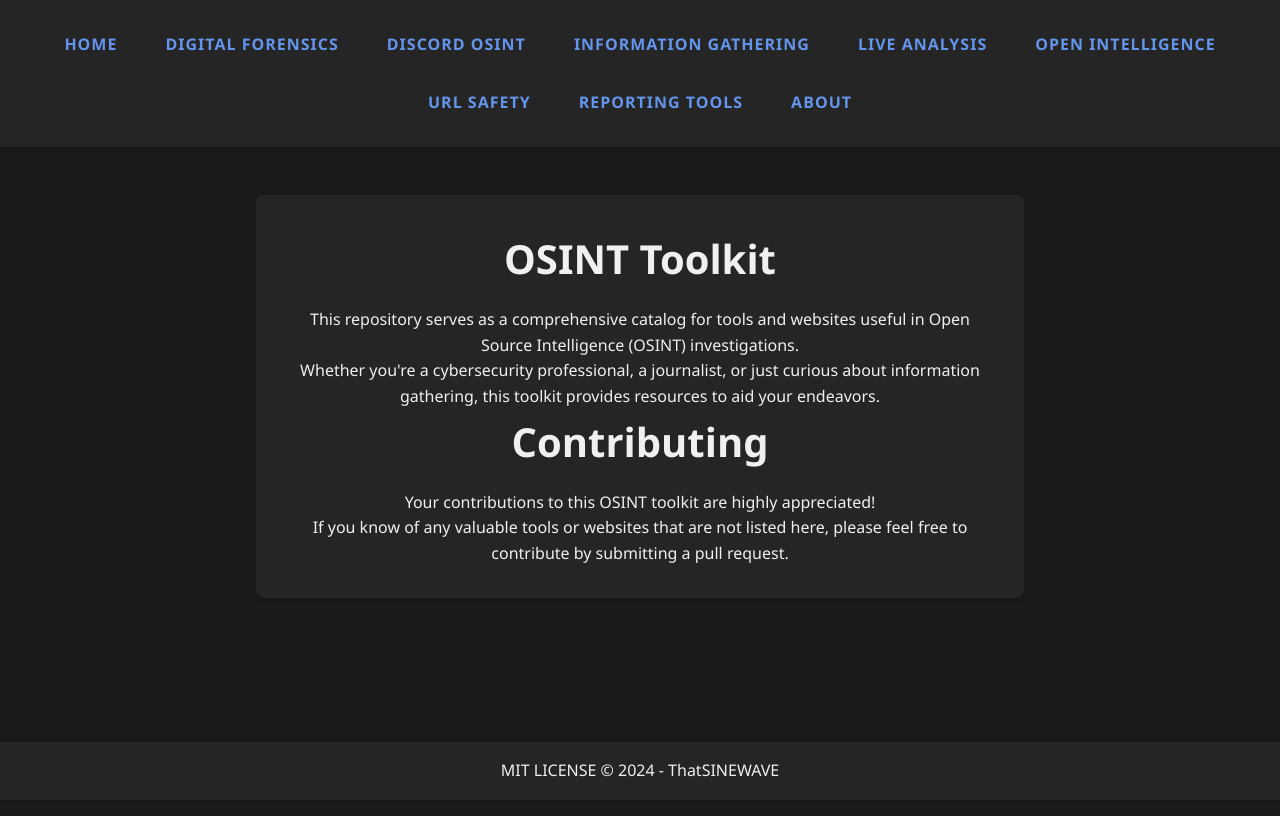
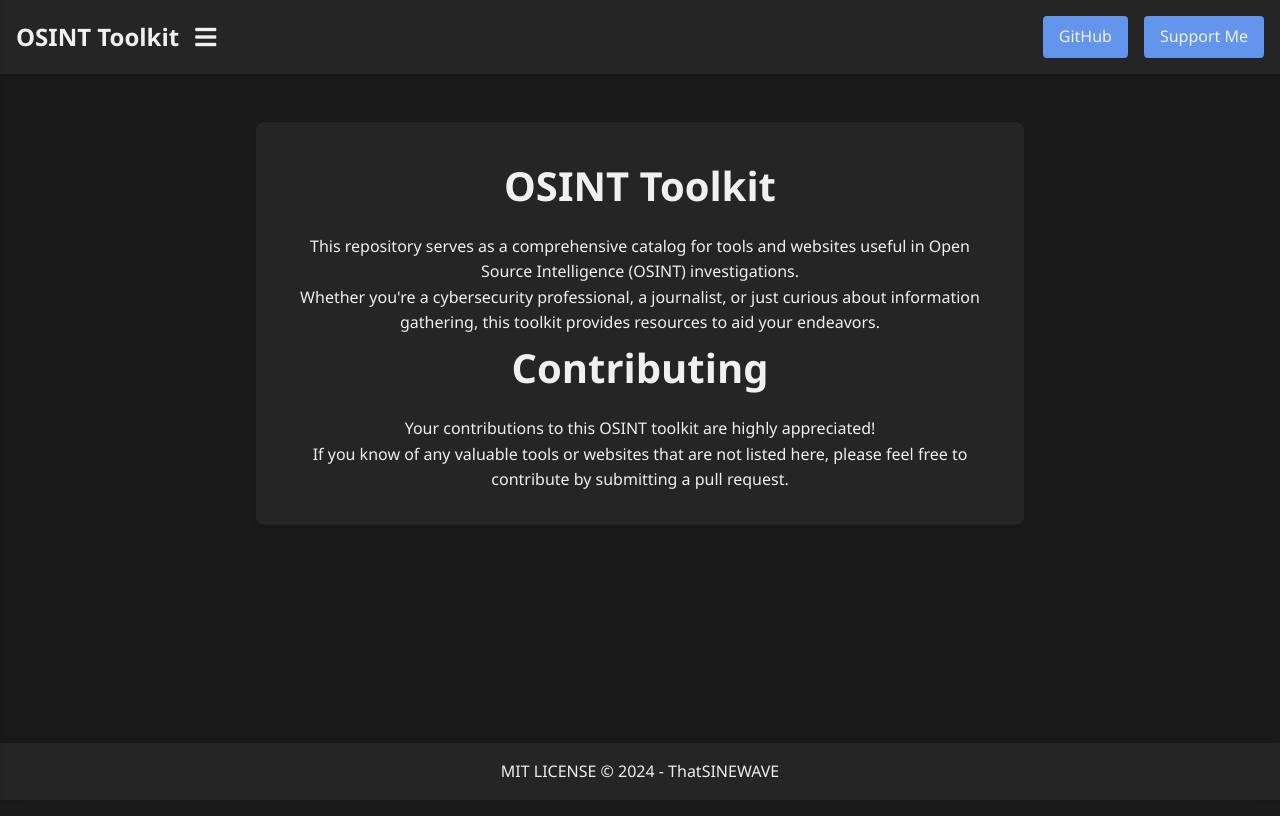
Before and after one commit to ThatSINEWAVE/OSINT-Toolkit, a plain HTML site: page about.html in a window 1280 px wide. Drawn offline with Linux system fonts and the light colour scheme.

Commit message:
Update about.html

```diff
--- a/about.html
+++ b/about.html
@@ -5,9 +5,28 @@
   <meta name="viewport" content="width=device-width, initial-scale=1.0">
   <title>OSINT Toolkit - About</title>
   <link rel="stylesheet" href="styles.css">
+  <link rel="stylesheet" href="https://cdnjs.cloudflare.com/ajax/libs/font-awesome/5.15.3/css/all.min.css">
 </head>
 <body>
+
   <header>
+    <div class="header-left">
+      <h1>OSINT Toolkit</h1>
+      <div class="sidebar-toggle">
+        <i class="fas fa-bars"></i>
+      </div>
+    </div>
+    <div class="header-right">
+      <a href="https://github.com/ThatSINEWAVE/OSINT-Toolkit" class="btn">GitHub</a>
+      <a href="https://ko-fi.com/thatsinewave" class="btn">Support Me</a>
+    </div>
+  </header>
+
+  <aside class="sidebar">
+    <div class="sidebar-header">
+      <h2>Menu</h2>
+      <i class="fas fa-times sidebar-close"></i>
+    </div>
     <nav>
       <a href="index.html">Home</a>
       <a href="digital-forensics.html">Digital Forensics</a>
@@ -19,7 +38,7 @@
       <a href="reporting.html">Reporting Tools</a>
       <a href="about.html">About</a>
     </nav>
-  </header>
+  </aside>
 
   <main>
     <section id="about">
```
